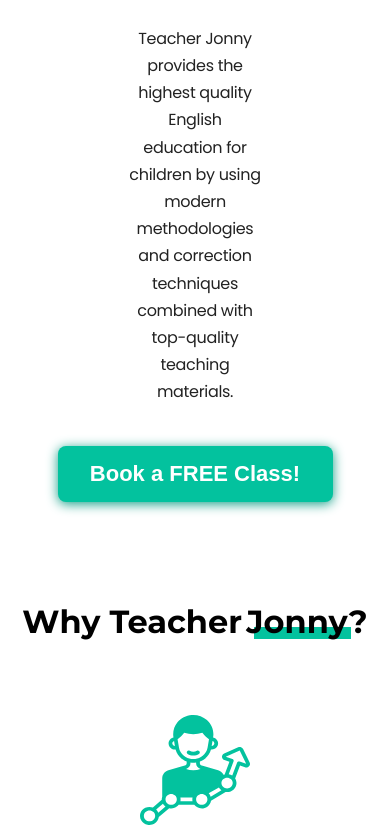
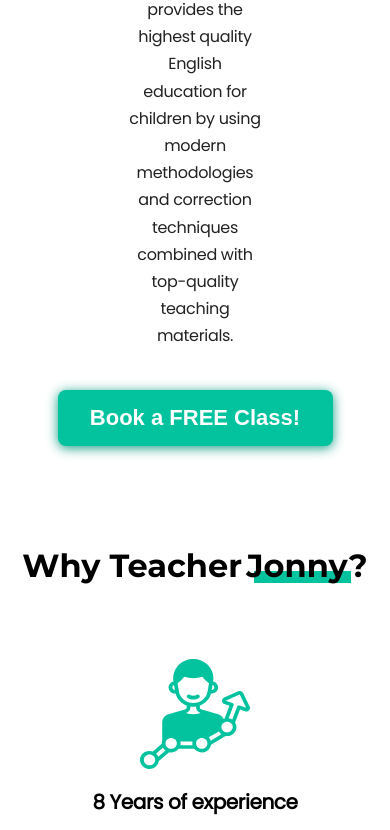
Before and after one commit to jonnyvector/Teacher-Jonny, a website: page index.html in a window 390 px wide. Shown: the part 513-1343 px from the top of the page. Drawn offline with nearby package versions, Linux system fonts and the light colour scheme; a script that the page names is missing.

Commit message:
Mobile Margin

```diff
--- a/styles.css
+++ b/styles.css
@@ -921,19 +921,18 @@ span.pricing-title:after {
     justify-content: center;
     align-items: center;
     padding: 0;
-    margin-top: 64px;
+    margin-top: 48px;
   }
 
   .video {
     margin: 0 auto;
-    margin: 40px 0px;
+    margin: 40px 0px 8px 0;
     width: 100%;
   }
 
   .top-text {
     width: 100%;
     margin: 0 auto;
-    margin-top: 8px;
   }
 
   .top-text h1 {
```
